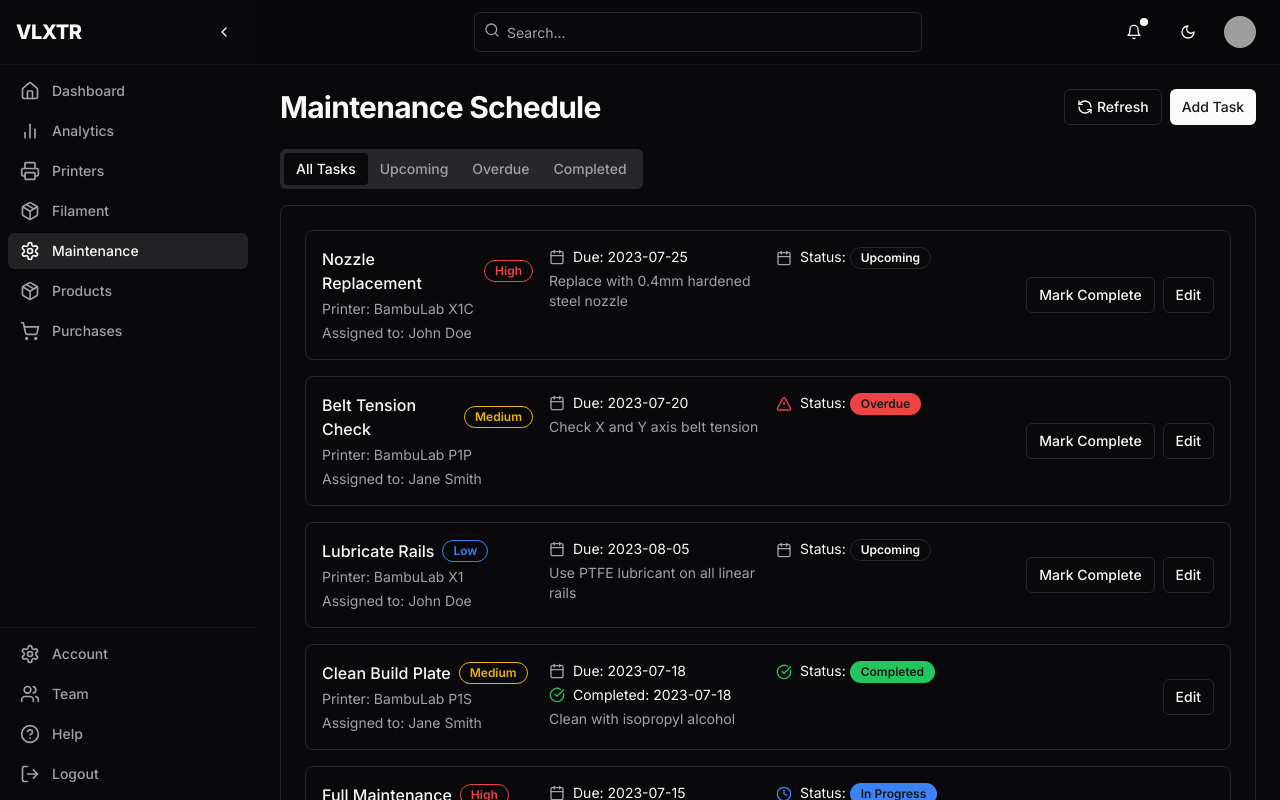
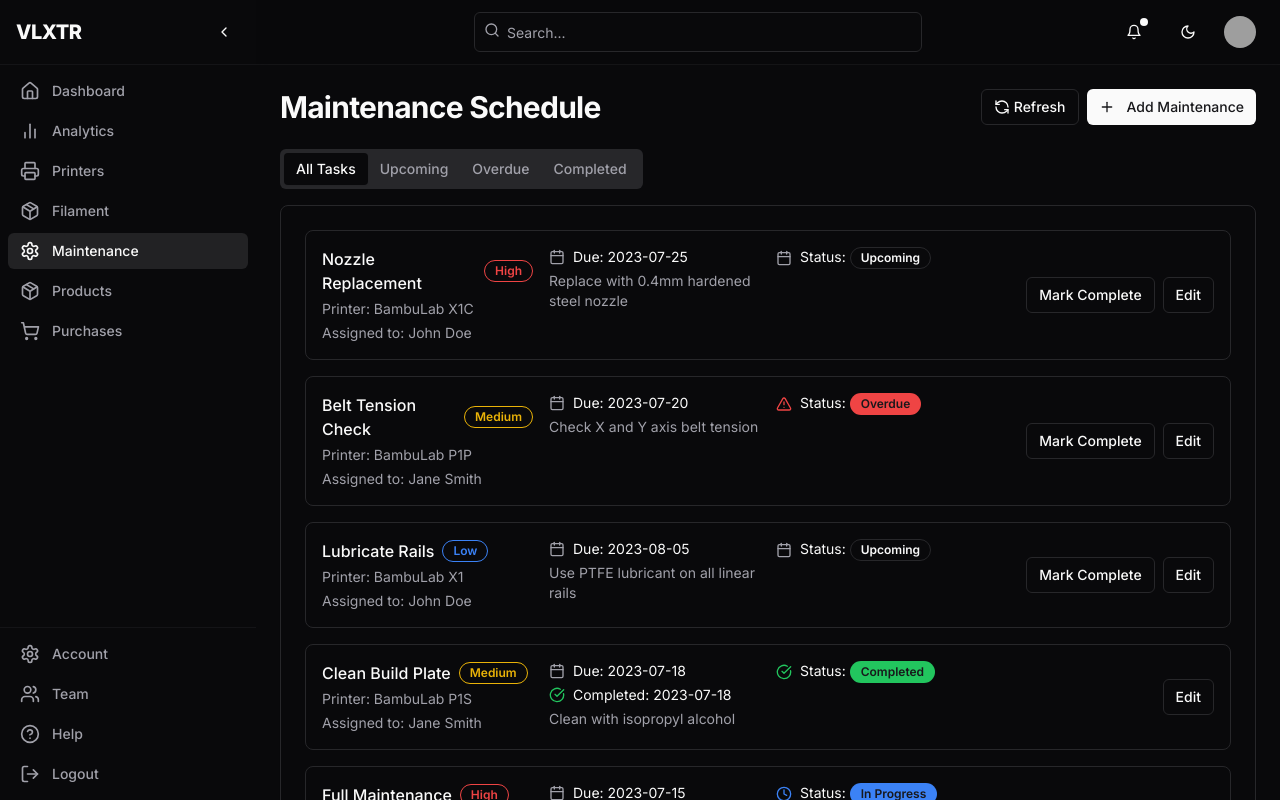
Before and after one commit to P4r1nc3/VLXTR_Frontend, a Next.js app: page /dashboard/maintenance in a window 1280 px wide. Built offline with nearby package versions, Linux system fonts and the light colour scheme; grey boxes are pictures that could not be loaded.

Commit message:
Added plus icon for Add Maintenance button

```diff
--- a/components/maintenance/add-maintenance-modal.tsx
+++ b/components/maintenance/add-maintenance-modal.tsx
@@ -14,7 +14,7 @@ import { Input } from "@/components/ui/input"
 import { Label } from "@/components/ui/label"
 import { Select, SelectContent, SelectItem, SelectTrigger, SelectValue } from "@/components/ui/select"
 import { Textarea } from "@/components/ui/textarea"
-import { CalendarIcon } from "lucide-react"
+import {CalendarIcon, Plus, RefreshCcw} from "lucide-react"
 import { Calendar } from "@/components/ui/calendar"
 import { Popover, PopoverContent, PopoverTrigger } from "@/components/ui/popover"
 import { cn } from "@/lib/utils"
@@ -28,7 +28,8 @@ export function AddMaintenanceModal() {
         <Dialog>
             <DialogTrigger asChild>
                 <Button size="sm" className="h-9 gap-1">
-                    Add Task
+                    <Plus className="mr-2 h-4 w-4" />
+                    Add Maintenance
                 </Button>
             </DialogTrigger>
             <DialogContent className="sm:max-w-[425px]">
```
